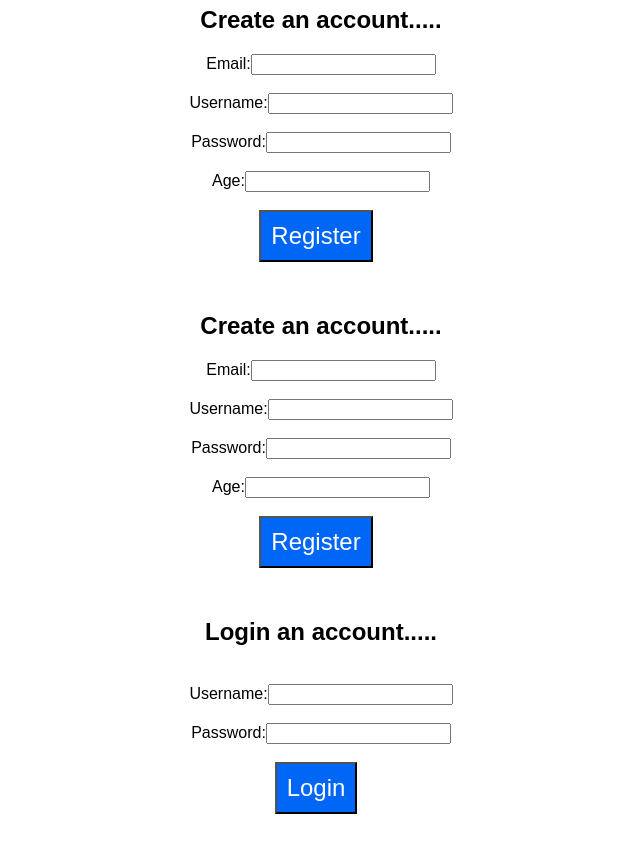
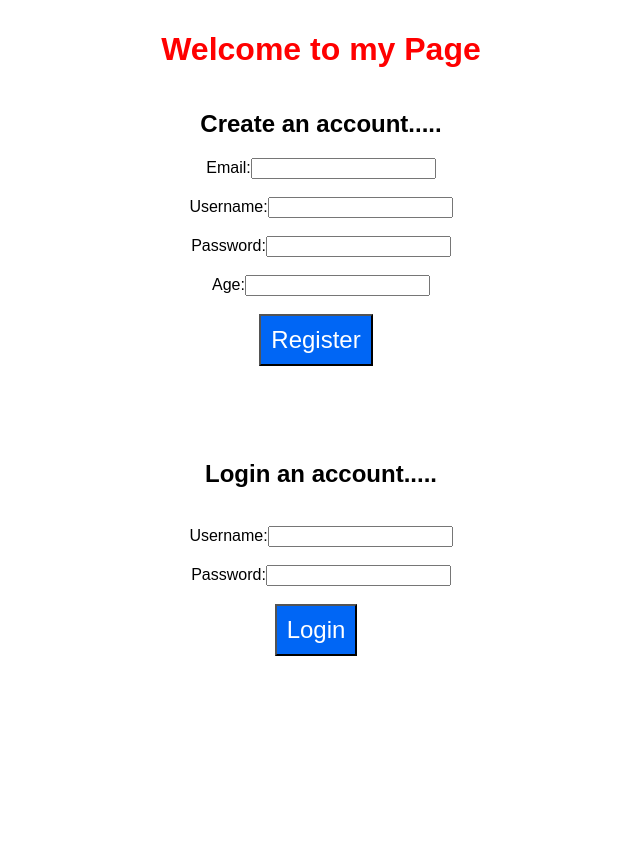
Before and after one commit to Gagandeep-Kaur-01/React, a React (Create React App) app in the folder login_page/: page / in a window 1280 px wide. Shown: the whole page, without its empty margins (319-959 px from the left). After the commit the page ends 800 px from the top, so only its background shows below. Built offline with nearby package versions, Linux system fonts and the light colour scheme.

Commit message:
displayed only one (new) register page

```diff
--- a/login_page/src/App.js
+++ b/login_page/src/App.js
@@ -16,7 +16,6 @@ class App extends Component {
 
             <h1 style={{color: "red"}}>{greeting}</h1>
 
-            <Register/>
 
             <Register1/>
 
```
